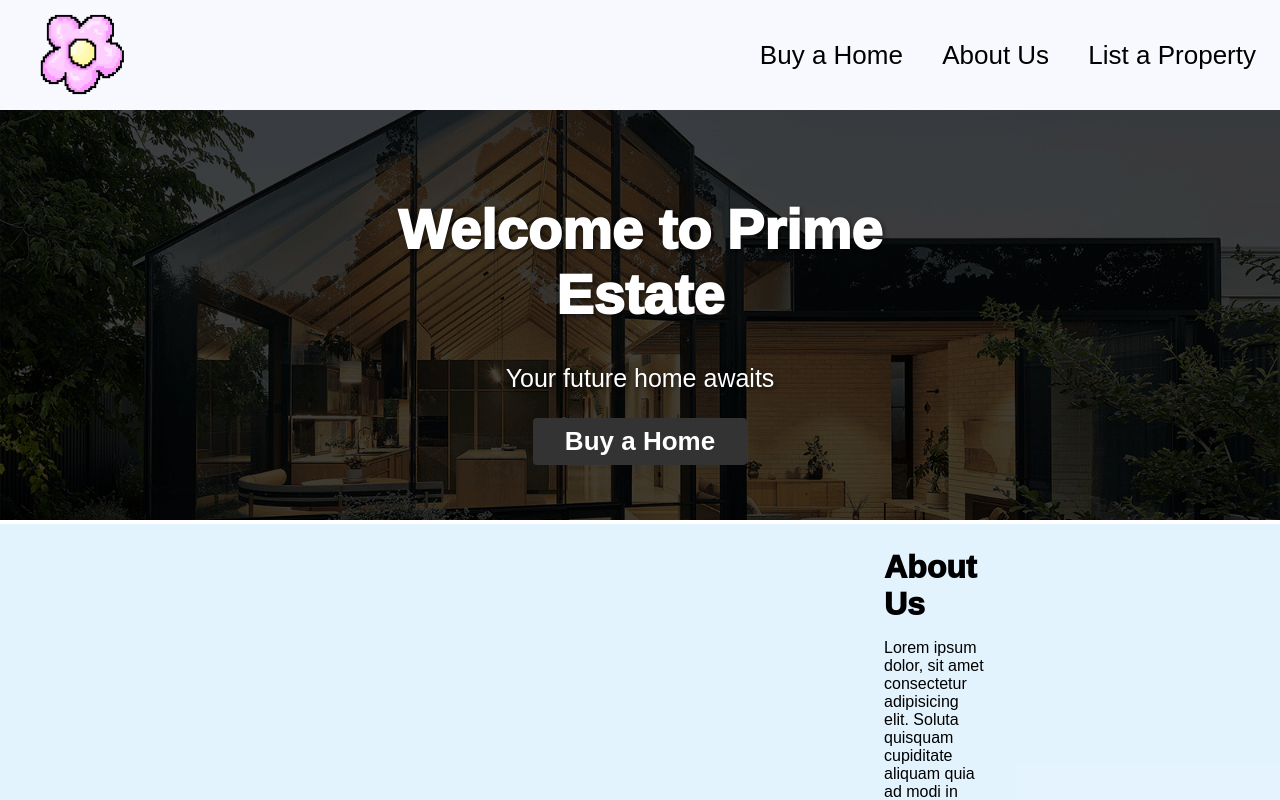
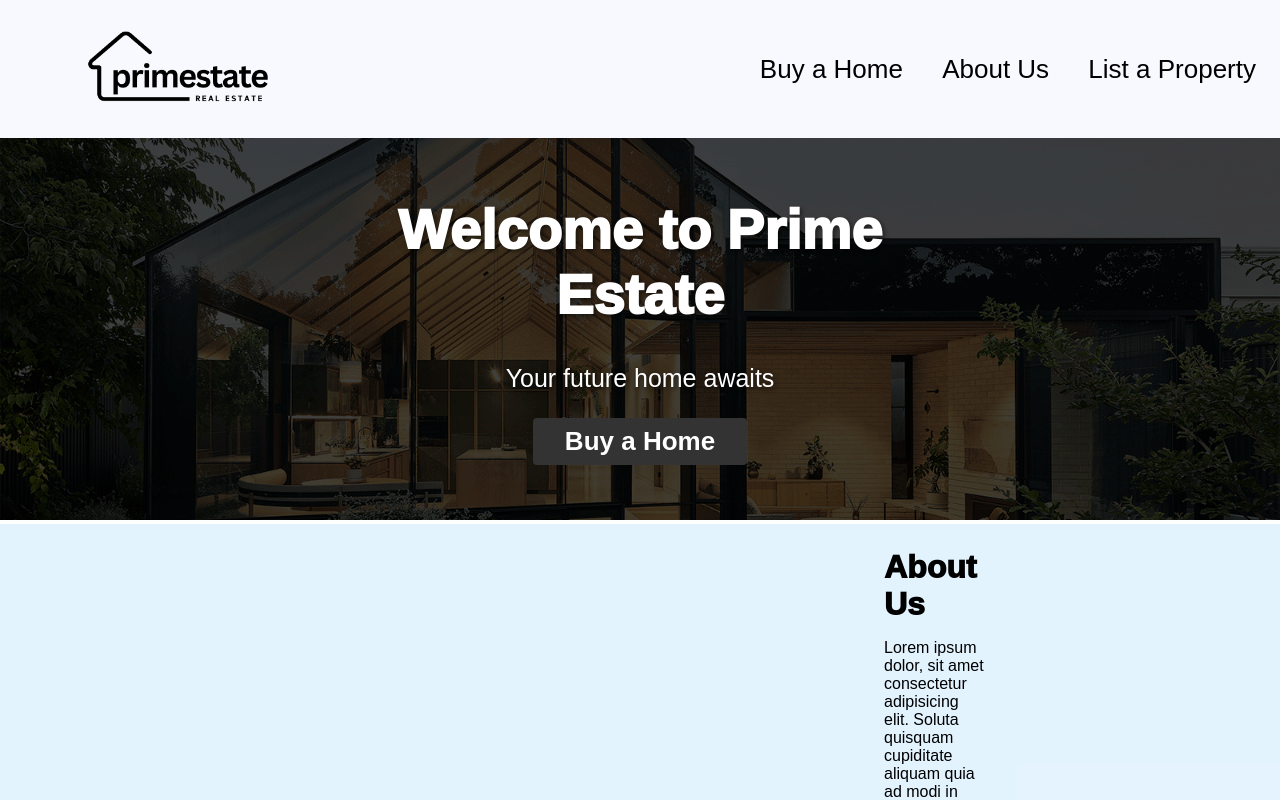
Before and after one commit to Migihhhh/gab-website, a plain HTML site: page index.html in a window 1280 px wide. Shown: the top 800 px of the page. Drawn offline with Linux system fonts and the light colour scheme.

Commit message:
new logo, fixs some stuff lamo

```diff
--- a/house/fsstyles.css
+++ b/house/fsstyles.css
@@ -78,9 +78,11 @@ a{
 
 
 .container img{
-    max-width: 25%;
-    height: auto;
+    padding-top: 6px;
+    width: 200px;
+    height: 110px;
     padding-left: 24px;
+    object-fit: cover;
 }
 
 
--- a/index.html
+++ b/index.html
@@ -11,7 +11,7 @@
     <nav class="nav-bar">
         <div class="container">
             <div class="logo-nav">
-                <a href="/index.html"><img src="/assets/placeholder.png" alt="Logo"></a>
+                <a href="/index.html"><img src="/assets/primestate.png?height=600&width=600" alt="Logo"></a>
             </div>
             <div class="nav-buttons">
                 <ul>
--- a/styles.css
+++ b/styles.css
@@ -74,9 +74,11 @@ li:hover {
 }
 
 .container img{
-    max-width: 25%;
-    height: auto;
+    padding-top: 24px;
+    width: 300px;
+    height: 110px;
     padding-left: 24px;
+    object-fit: cover;
 }
 
 .cropped-gif{
```
Also changed, not shown: house/fshouse.html (+1 -1 lines), assets/primestate.png (added).
